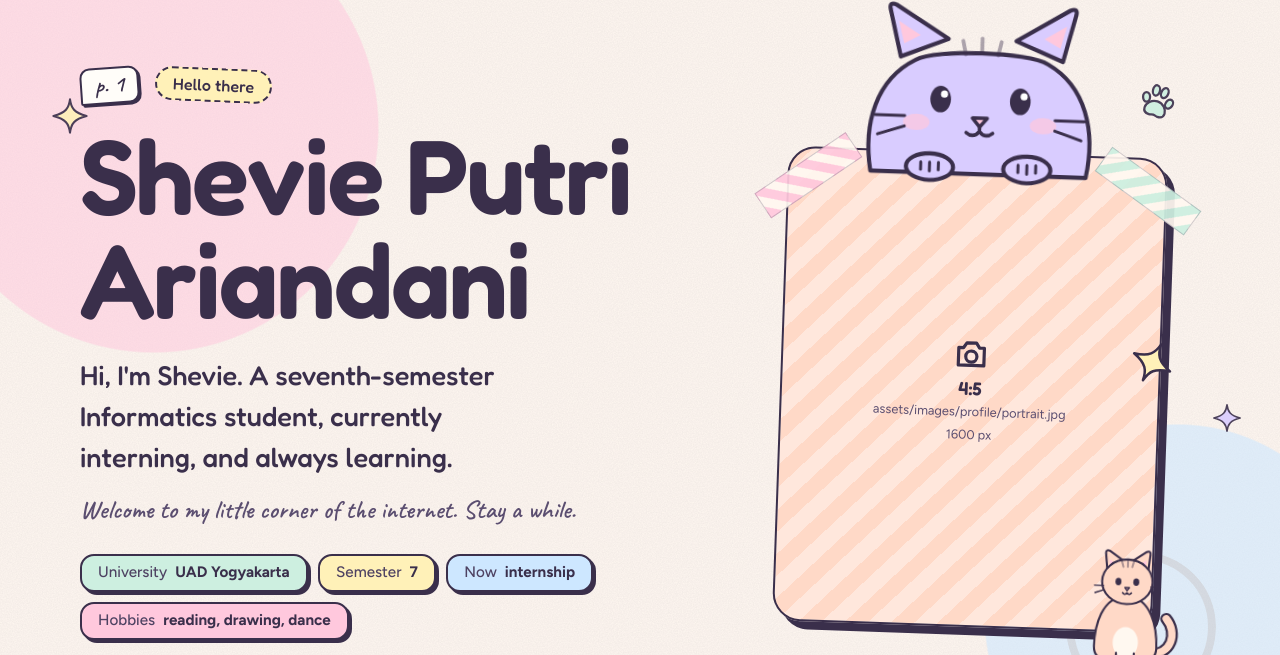
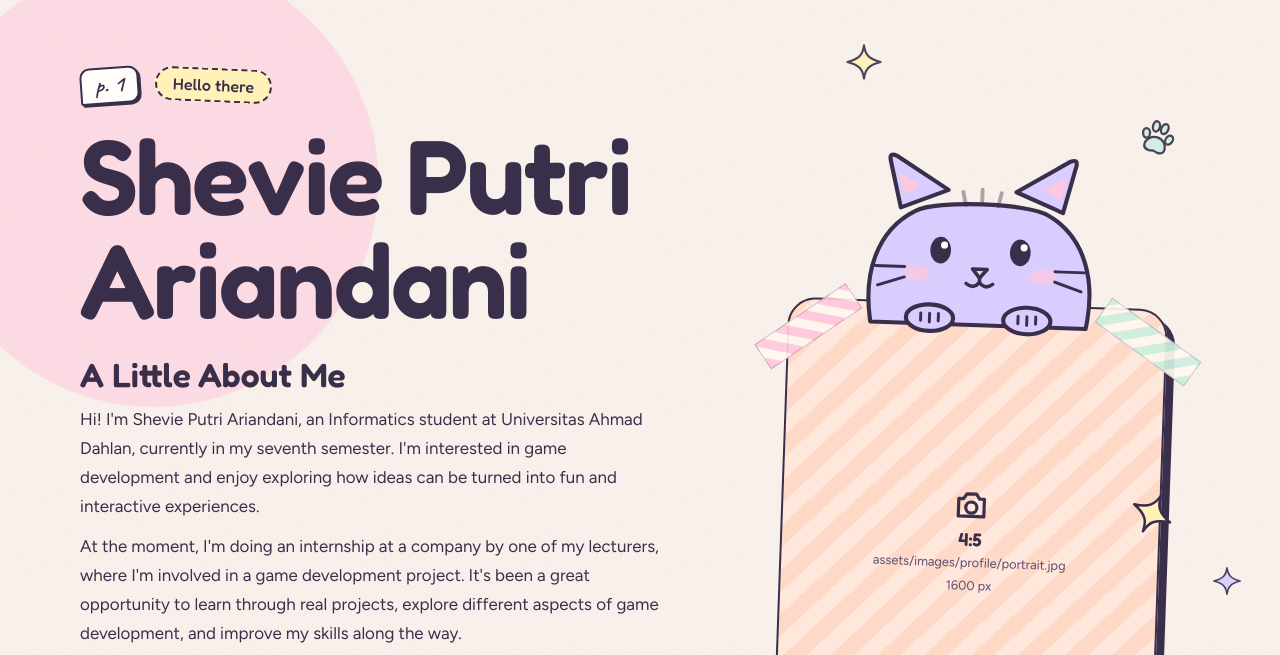
Before and after one commit to SheviePAriandani/shevie-portofolio, a plain HTML site: page index.html in a window 1280 px wide. Shown: the part 76-731 px from the top of the page. Drawn offline with Linux system fonts and the light colour scheme; animation ran at ten frames a second.

Commit message:
Replace hero intro with A Little About Me text
Co-Authored-By: Claude Sonnet 5.5 <noreply@anthropic.com>

```diff
--- a/css/sections.css
+++ b/css/sections.css
@@ -30,7 +30,7 @@
 .hero-art { display: grid; justify-items: center; padding-top: 4.5rem; }
 
 .deco .d { position: absolute; width: 44px; opacity: .9; }
-.deco .d1 { left: 4%; top: 14%; width: 38px; }
+.deco .d1 { left: 66%; top: 5%; width: 38px; }
 .deco .d2 { right: 8%; top: 12%; width: 42px; transform: rotate(18deg); }
 .deco .d3 { left: 46%; bottom: 8%; width: 36px; transform: rotate(-10deg); }
 .deco .d4 { right: 3%; top: 54%; width: 30px; }
@@ -323,3 +323,10 @@
 .trail { height: 100%; }
 html:not(.js) .filters, html:not(.js) .acc-chev { display: none; }
 html:not(.js) .acc-btn { cursor: default; }
+
+/* hero: about text */
+.hero-about { max-width: 58ch; margin-bottom: 1rem; }
+.about-h { font: 600 clamp(1.6rem, 3vw, 2.1rem)/1.2 var(--f-display); margin-bottom: .6rem; }
+.hero-about p { font-size: 1.06rem; line-height: 1.7; }
+.hero-about p + p { margin-top: .75rem; }
+.hero-sub { margin-top: 1.25rem; }
--- a/data/config.js
+++ b/data/config.js
@@ -5,7 +5,12 @@ window.SITE_CONFIG = {
 
   hero: {
     greeting: "Hello there",
-    line: "Hi, I'm Shevie. A seventh-semester Informatics student, currently interning, and always learning.",
+    aboutTitle: "A Little About Me",
+    about: [
+      "Hi! I'm Shevie Putri Ariandani, an Informatics student at Universitas Ahmad Dahlan, currently in my seventh semester. I'm interested in game development and enjoy exploring how ideas can be turned into fun and interactive experiences.",
+      "At the moment, I'm doing an internship at a company by one of my lecturers, where I'm involved in a game development project. It's been a great opportunity to learn through real projects, explore different aspects of game development, and improve my skills along the way.",
+      "I'm always curious about trying new things, experimenting with ideas, and finding creative ways to bring them to life. For me, game development is not just about making a game work, but also about creating an experience that people can enjoy."
+    ],
     sub: "Welcome to my little corner of the internet. Stay a while.",
     facts: [
       { label: "University", value: "UAD Yogyakarta" },
--- a/index.html
+++ b/index.html
@@ -8,7 +8,7 @@
 <meta name="theme-color" content="#FFF8F0">
 <meta property="og:type" content="website">
 <meta property="og:title" content="Shevie Putri Ariandani | Portfolio">
-<meta property="og:description" content="A seventh-semester Informatics student, currently interning, and always learning.">
+<meta property="og:description" content="Informatics student at Universitas Ahmad Dahlan, interested in game development.">
 <meta property="og:image" content="https://sheviepariandani.github.io/shevie-portofolio/assets/images/og-image.jpg">
 <meta property="og:image:width" content="1200">
 <meta property="og:image:height" content="630">
@@ -208,7 +208,7 @@
       <div class="sec-meta"><span class="page-tag">p. 1</span><span class="sticker-label">Hello there</span></div>
       <h1 id="hero-name" class="hero-name">Shevie Putri Ariandani</h1>
       <div data-render="hero" class="dc"><!-- prerender:hero -->
-<p class="hero-line">Hi, I'm Shevie. A seventh-semester Informatics student, currently interning, and always learning.</p><p class="hero-sub hand">Welcome to my little corner of the internet. Stay a while.</p><ul class="chips" aria-label="Quick facts"><li class="chip chip-mint"><span class="chip-k">University</span><span class="chip-v">UAD Yogyakarta</span></li><li class="chip chip-butter"><span class="chip-k">Semester</span><span class="chip-v">7</span></li><li class="chip chip-sky"><span class="chip-k">Now</span><span class="chip-v">internship</span></li><li class="chip chip-blush"><span class="chip-k">Hobbies</span><span class="chip-v">reading, drawing, dance</span></li></ul>
+<div class="hero-about"><h2 class="about-h">A Little About Me</h2><p>Hi! I'm Shevie Putri Ariandani, an Informatics student at Universitas Ahmad Dahlan, currently in my seventh semester. I'm interested in game development and enjoy exploring how ideas can be turned into fun and interactive experiences.</p><p>At the moment, I'm doing an internship at a company by one of my lecturers, where I'm involved in a game development project. It's been a great opportunity to learn through real projects, explore different aspects of game development, and improve my skills along the way.</p><p>I'm always curious about trying new things, experimenting with ideas, and finding creative ways to bring them to life. For me, game development is not just about making a game work, but also about creating an experience that people can enjoy.</p></div><p class="hero-sub hand">Welcome to my little corner of the internet. Stay a while.</p><ul class="chips" aria-label="Quick facts"><li class="chip chip-mint"><span class="chip-k">University</span><span class="chip-v">UAD Yogyakarta</span></li><li class="chip chip-butter"><span class="chip-k">Semester</span><span class="chip-v">7</span></li><li class="chip chip-sky"><span class="chip-k">Now</span><span class="chip-v">internship</span></li><li class="chip chip-blush"><span class="chip-k">Hobbies</span><span class="chip-v">reading, drawing, dance</span></li></ul>
 <!-- /prerender:hero --></div>
     </div>
 
--- a/js/motion.js
+++ b/js/motion.js
@@ -81,7 +81,7 @@
       }).join(' ');
       gsap.set($$('.ch', heroName), { opacity: 0, yPercent: 70, rotate: function () { return gsap.utils.random(-14, 14); } });
     }
-    heroBits = $$('.hero-copy .sec-meta, .hero-line, .hero-sub, .chips li');
+    heroBits = $$('.hero-copy .sec-meta, .hero-about, .hero-sub, .chips li');
     gsap.set(heroBits, { opacity: 0, y: 24 });
     gsap.set('.portrait-slot', { opacity: 0, scale: .88, rotate: -5 });
     gsap.set('.washi', { opacity: 0, scale: .4 });
@@ -112,7 +112,7 @@
     heroTl
       .to($$('.ch', heroName), { opacity: 1, yPercent: 0, rotate: 0, duration: .7, stagger: .04 }, 0)
       .to($('.hero-copy .sec-meta'), { opacity: 1, y: 0, duration: .5 }, 0)
-      .to($$('.hero-line, .hero-sub'), { opacity: 1, y: 0, duration: .6, stagger: .12 }, .5)
+      .to($$('.hero-about, .hero-sub'), { opacity: 1, y: 0, duration: .6, stagger: .12 }, .5)
       .to($$('.chips li'), { opacity: 1, y: 0, duration: .5, stagger: .09 }, .75)
       .to('.portrait-slot', { opacity: 1, scale: 1, rotate: 0, duration: .8 }, .2)
       .to('.washi', { opacity: .92, scale: 1, duration: .5, stagger: .1 }, .7)
--- a/js/render.js
+++ b/js/render.js
@@ -53,7 +53,8 @@
     var chips = (h.facts || []).map(function (f, i) {
       return '<li class="chip chip-' + colors[i % 4] + '"><span class="chip-k">' + esc(f.label) + '</span><span class="chip-v">' + esc(f.value) + '</span></li>';
     }).join('');
-    return '<p class="hero-line">' + esc(h.line) + '</p>' +
+    return '<div class="hero-about"><h2 class="about-h">' + esc(h.aboutTitle) + '</h2>' +
+      (h.about || []).map(function (t) { return '<p>' + esc(t) + '</p>'; }).join('') + '</div>' +
       '<p class="hero-sub hand">' + esc(h.sub) + '</p>' +
       '<ul class="chips" aria-label="Quick facts">' + chips + '</ul>';
   }
```
